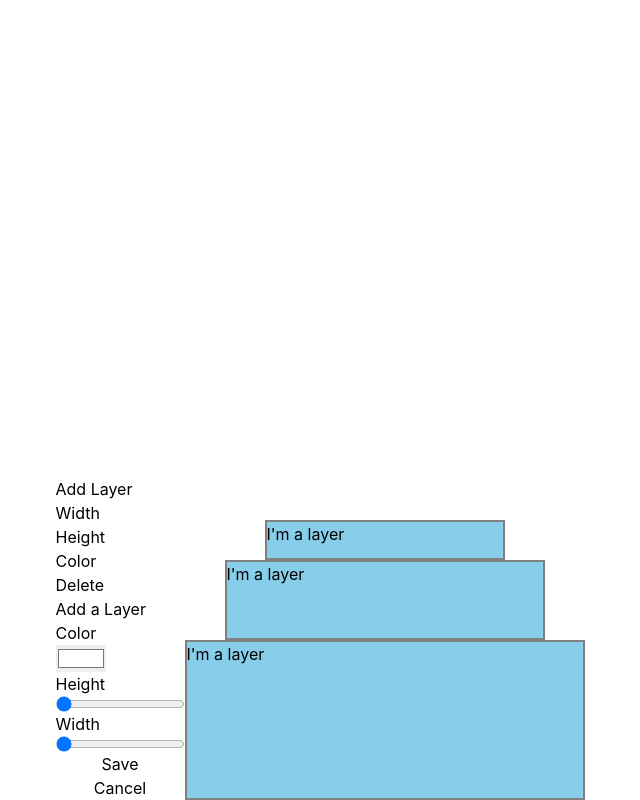
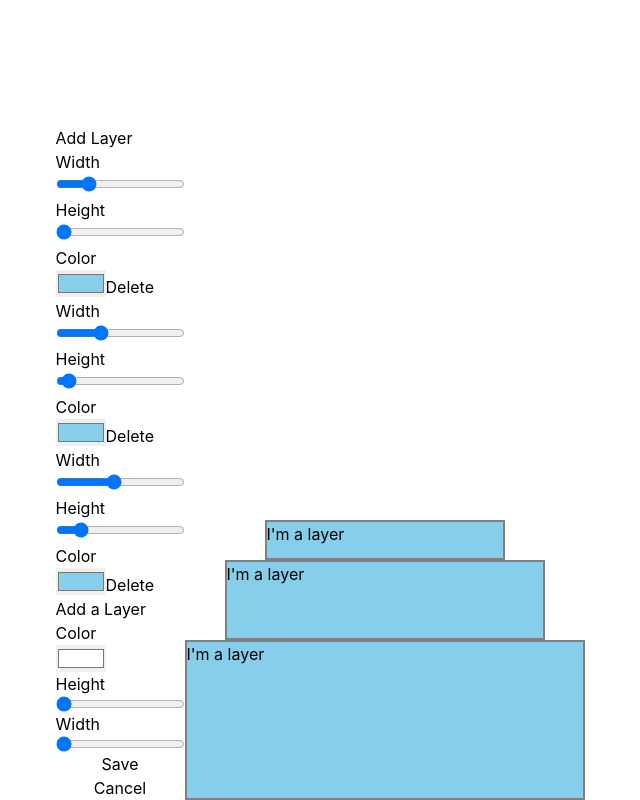
Before and after one commit to KatSchultz/react-lab-3, a React (Create React App) app: page / in a window 1280 px wide. Shown: the whole page, without its empty margins (320-960 px from the left). Built offline with nearby package versions, Linux system fonts and the light colour scheme.

Commit message:
displaying layer data, added uuid

```diff
--- a/package.json
+++ b/package.json
@@ -15,6 +15,7 @@
     "react-dom": "^18.2.0",
     "react-scripts": "5.0.1",
     "typescript": "^4.7.4",
+    "uuid": "^9.0.0",
     "web-vitals": "^2.1.4"
   },
   "scripts": {
@@ -42,6 +43,7 @@
     ]
   },
   "devDependencies": {
+    "@types/uuid": "^9.0.2",
     "autoprefixer": "^10.4.8",
     "postcss": "^8.4.16",
     "tailwindcss": "^3.1.8"
--- a/src/App.css
+++ b/src/App.css
@@ -2,6 +2,6 @@
   display: flex;
   justify-content: center;
   align-items: flex-end;
-  height: 100vh;
+  min-height: 100vh;
   width: 100vw;
 }
--- a/src/App.tsx
+++ b/src/App.tsx
@@ -1,5 +1,4 @@
 import React, { useState } from "react";
-import logo from "./logo.svg";
 import "./App.css";
 import Cake from "./components/Cake";
 import CakeBuilder from "./components/CakeBuilder";
@@ -8,23 +7,35 @@ export interface Layer {
   height: number;
   width: number;
   color: string;
-  index: number;
+  id: string;
 }
 
 function App() {
   const [layers, setLayers] = useState([
-    { height: 0.5, width: 3, color: "skyblue", index: 0 },
-    { height: 1, width: 4, color: "skyblue", index: 1 },
-    { height: 2, width: 5, color: "skyblue", index: 2 },
+    { height: 0.5, width: 3, color: "#87ceeb", id: "abc" },
+    { height: 1, width: 4, color: "#87ceeb", id: "def" },
+    { height: 2, width: 5, color: "#87ceeb", id: "ghi" },
   ]);
 
   const addLayer = (newLayer: Layer) => {
     setLayers((prev) => [...prev, newLayer]);
   };
-  console.log(layers.length);
+
+  const removeLayer = (layer: Layer) => {
+    const arr = layers.slice();
+    const index = arr.indexOf(layer);
+    arr.splice(index, 1);
+    setLayers(arr);
+  };
+
+  console.log(layers);
   return (
     <div className="App">
-      <CakeBuilder addLayer={addLayer} />
+      <CakeBuilder
+        layers={layers}
+        addLayer={addLayer}
+        removeLayer={removeLayer}
+      />
       <Cake layers={layers} />
     </div>
   );
--- a/src/components/Cake.tsx
+++ b/src/components/Cake.tsx
@@ -9,7 +9,7 @@ export default function Cake({ layers }: CakeProps) {
   return (
     <div>
       {layers.map((layer) => (
-        <CakeLayer layer={layer} key={layer.index} />
+        <CakeLayer layer={layer} key={layer.id} />
       ))}
     </div>
   );
--- a/src/components/CakeBuilder.tsx
+++ b/src/components/CakeBuilder.tsx
@@ -5,10 +5,12 @@ import LayerForm from "./LayerForm";
 import { Layer } from "../App";
 
 interface Props {
+  layers: Layer[];
   addLayer: (layer: Layer) => void;
+  removeLayer: (layer: Layer) => void;
 }
 
-export default function CakeBuilder({ addLayer }: Props) {
+export default function CakeBuilder({ layers, addLayer, removeLayer }: Props) {
   const [formDisplay, setFormDisplay] = useState(true);
   console.log("Form display state: ", formDisplay);
 
@@ -24,7 +26,7 @@ export default function CakeBuilder({ addLayer }: Props) {
   return (
     <div>
       <LayerAdd displayForm={displayForm} />
-      <LayerBuilder />
+      <LayerBuilder layers={layers} removeLayer={removeLayer} />
       {formDisplay && <LayerForm hideForm={hideForm} addLayer={addLayer} />}
     </div>
   );
--- a/src/components/LayerBuilder.tsx
+++ b/src/components/LayerBuilder.tsx
@@ -1,13 +1,41 @@
 import React from "react";
+import { Layer } from "../App";
+interface Props {
+  layers: Layer[];
+  removeLayer: (layer: Layer) => void;
+}
 
-export default function LayerBuilder() {
+export default function LayerBuilder({ layers, removeLayer }: Props) {
   return (
     <div>
       <div className="layer-info-display">
-        <div className="builder-width">Width</div>
-        <div className="builder-height">Height</div>
-        <div className="builder-color">Color</div>
-        <button>Delete</button>
+        {layers.map((layer) => (
+          <>
+            <div className="builder-width">Width</div>
+            <input
+              type="range"
+              name="width"
+              step={0.5}
+              min="1"
+              max="10"
+              value={layer.width}
+              readOnly
+            />
+            <div className="builder-height">Height</div>
+            <input
+              type="range"
+              name="height"
+              step={0.5}
+              min=".5"
+              max="10"
+              value={layer.height}
+              readOnly
+            />
+            <div className="builder-color">Color</div>
+            <input type="color" name="color" value={layer.color} readOnly />
+            <button onClick={() => removeLayer(layer)}>Delete</button>
+          </>
+        ))}
       </div>
     </div>
   );
--- a/src/components/LayerForm.tsx
+++ b/src/components/LayerForm.tsx
@@ -1,4 +1,5 @@
 import { ChangeEvent, FormEvent, useState } from "react";
+import { v4 as uuidv4 } from "uuid";
 import { Layer } from "../App";
 import "./LayerForm.css";
 interface LayerFormProps {
@@ -7,17 +8,23 @@ interface LayerFormProps {
 }
 
 export default function LayerForm({ hideForm, addLayer }: LayerFormProps) {
+  const [layerId, setLayerId] = useState(3);
   const [newLayer, setNewLayer] = useState<Layer>({
     height: 0,
     width: 0,
     color: "#ffffff",
-    index: 3,
+    id: uuidv4(),
   });
 
   const handleChange = (e: ChangeEvent<HTMLInputElement>) => {
-    setNewLayer({ ...newLayer, ...{ [e.target.name]: e.target.value } });
-    console.log("changed ", e.target.value);
-    console.log(newLayer);
+    if (e.target.name === "width" || e.target.name === "height") {
+      setNewLayer({
+        ...newLayer,
+        ...{ [e.target.name]: Number(e.target.value) },
+      });
+    } else {
+      setNewLayer({ ...newLayer, ...{ [e.target.name]: e.target.value } });
+    }
   };
 
   const submitHandler = (e: FormEvent) => {
```
Also changed, not shown: 1 other file (tests, documents, lock files or other folders).
